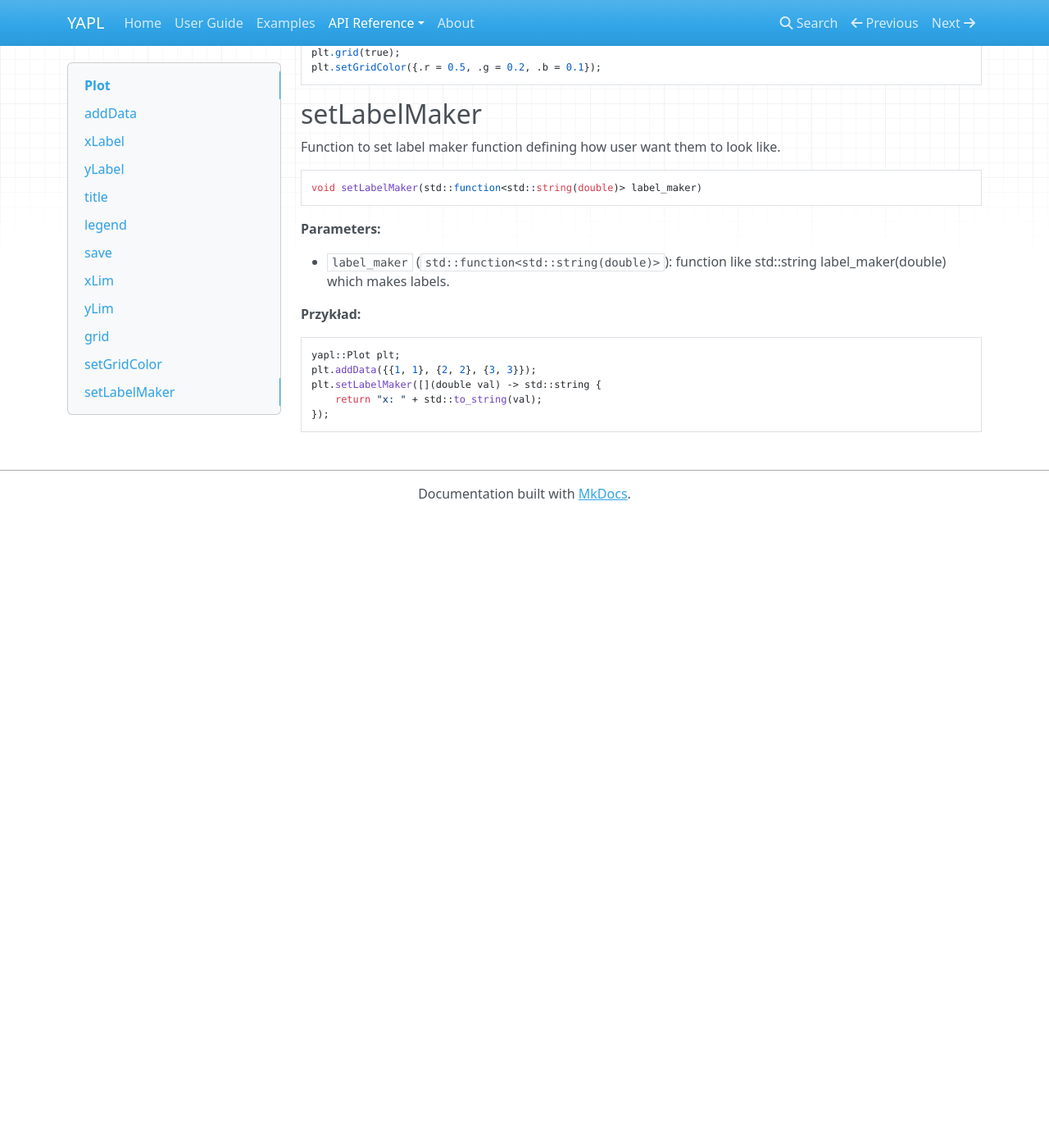
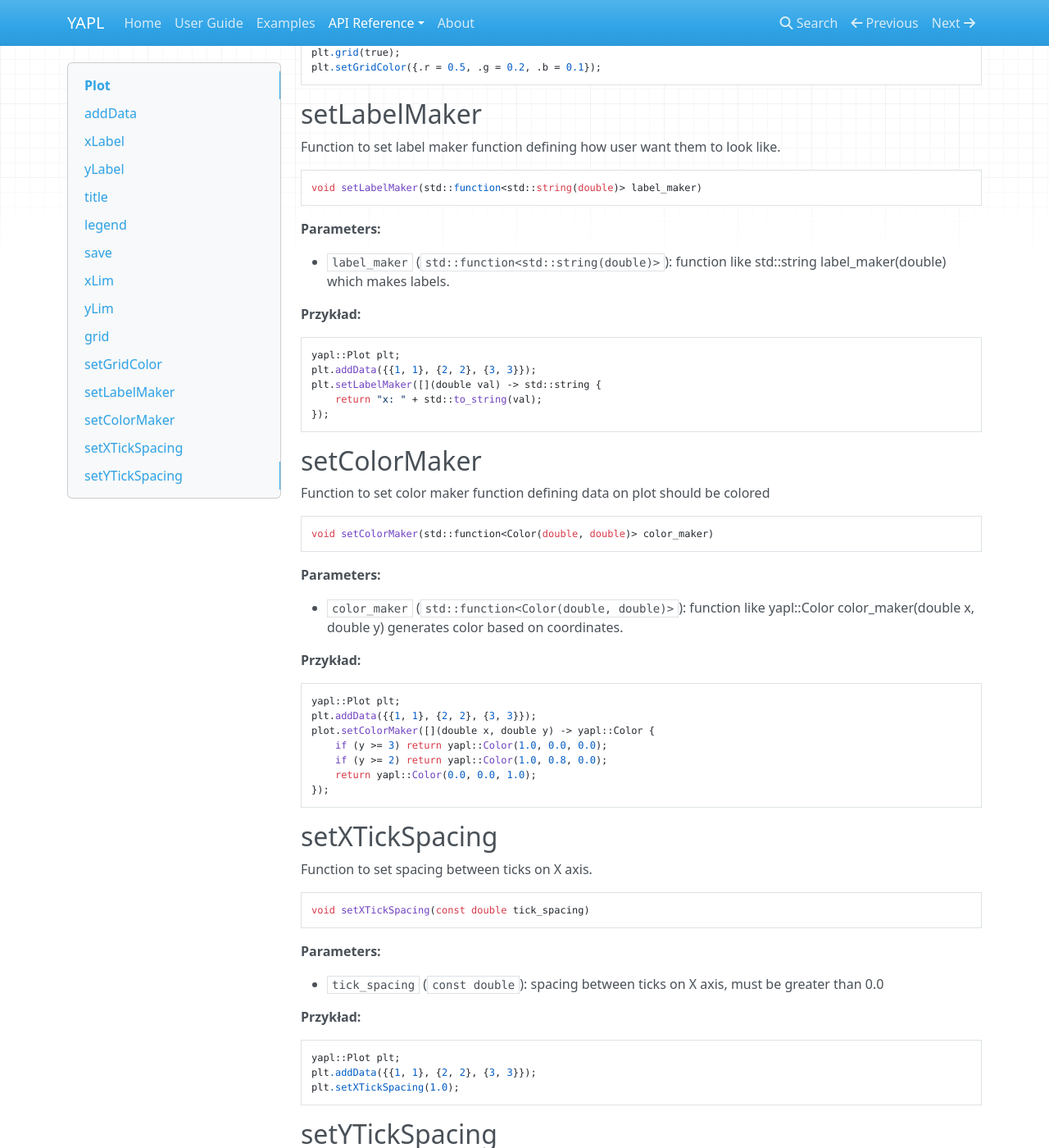
Before and after one commit to Szymon423/SillyPlot, an MkDocs documentation site: the page built from docs/docs/api/plot.md, in a window 1280 px wide and 1400 px high, scrolled down 4223 px. Shown: the whole window at 82% size. Built offline with MkDocs 1.6.1, drawn with Linux system fonts in a browser that asks for light colours; nearby versions of some CDN libraries; before the commit the page ends 4853 px from its top, so only the background shows below that; some of the changed text lies outside the part shown.

Commit message:
added ability to set ticks spacing

````diff
--- a/docs/docs/api/plot.md
+++ b/docs/docs/api/plot.md
@@ -235,3 +235,64 @@
     return "x: " + std::to_string(val);
 });
 ```
+
+
+## setColorMaker
+Function to set color maker function defining data on plot should be colored
+```cpp
+void setColorMaker(std::function<Color(double, double)> color_maker)
+```
+
+**Parameters:**
+
+- `color_maker` (`std::function<Color(double, double)>`): function like yapl::Color color_maker(double x, double y) generates color based on coordinates.
+
+**Przykład:**
+
+```cpp
+yapl::Plot plt;
+plt.addData({{1, 1}, {2, 2}, {3, 3}});
+plot.setColorMaker([](double x, double y) -> yapl::Color {
+    if (y >= 3) return yapl::Color(1.0, 0.0, 0.0);
+    if (y >= 2) return yapl::Color(1.0, 0.8, 0.0);
+    return yapl::Color(0.0, 0.0, 1.0);
+});
+```
+
+
+## setXTickSpacing
+Function to set spacing between ticks on X axis.
+```cpp
+void setXTickSpacing(const double tick_spacing)
+```
+
+**Parameters:**
+
+- `tick_spacing` (`const double`): spacing between ticks on X axis, must be greater than 0.0
+
+**Przykład:**
+
+```cpp
+yapl::Plot plt;
+plt.addData({{1, 1}, {2, 2}, {3, 3}});
+plt.setXTickSpacing(1.0);
+```
+
+
+## setYTickSpacing
+Function to set spacing between ticks on Y axis.
+```cpp
+void setYTickSpacing(const double tick_spacing)
+```
+
+**Parameters:**
+
+- `tick_spacing` (`const double`): spacing between ticks on Y axis, must be greater than 0.0
+
+**Przykład:**
+
+```cpp
+yapl::Plot plt;
+plt.addData({{1, 1}, {2, 2}, {3, 3}});
+plt.setYTickSpacing(1.0);
+```
````
Also changed, not shown: 4 other files.
